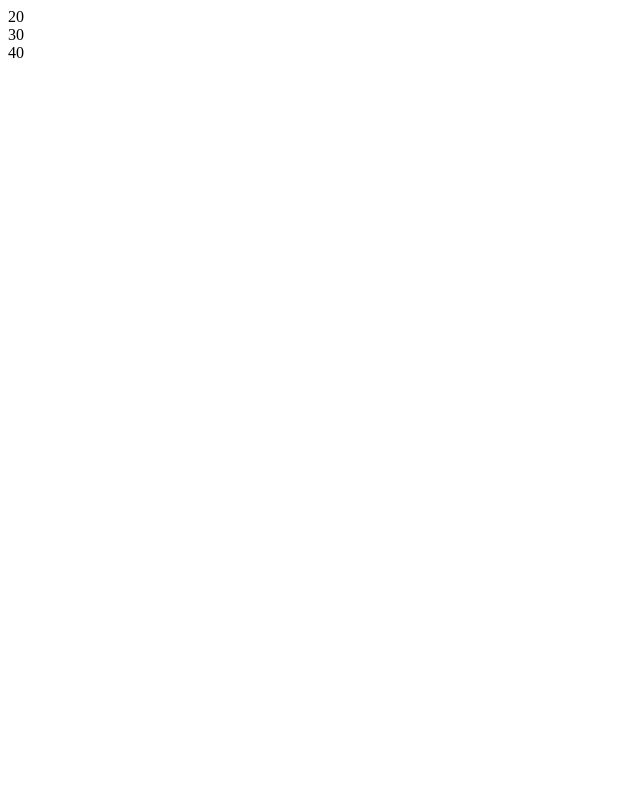
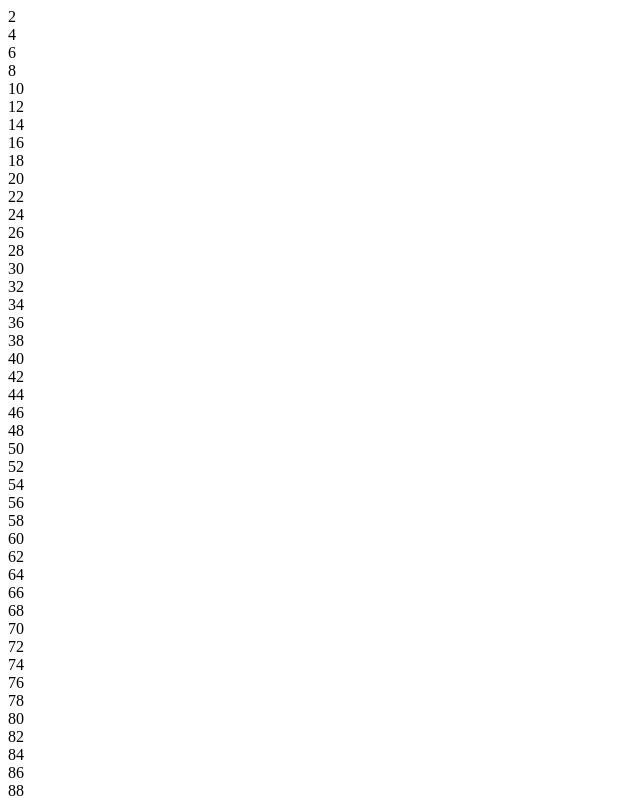
Before and after one commit to JhonMiranda16/2.05.github.io, a plain HTML site: page index.html in a window 1280 px wide. Shown: the top 800 px of the page, without its empty margins (0-640 px from the left). Drawn offline with Linux system fonts and the light colour scheme.

Commit message:
Add files via upload

```diff
--- a/index.html
+++ b/index.html
@@ -3,15 +3,13 @@
 <head>
     <meta charset="UTF-8">
     <meta name="viewport" content="width=device-width, initial-scale=1.0">
-    <title>Clasificación de Ingresos</title>
+    <title>Números del 1 al 100</title>
 </head>
 <body>
     <script>
-       var datos=[20,30,40];
-
-       for(var x=0;x<datos.length;x++){
-        document.write(datos[x]+"<br>")
-       }
+        for (var x = 2; x < 150; x = x + 2) {
+            document.write(x + "<br>");
+        }
     </script>
 </body>
 </html>
```
